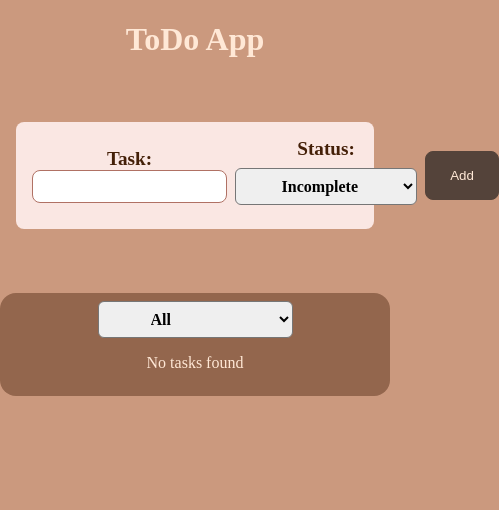
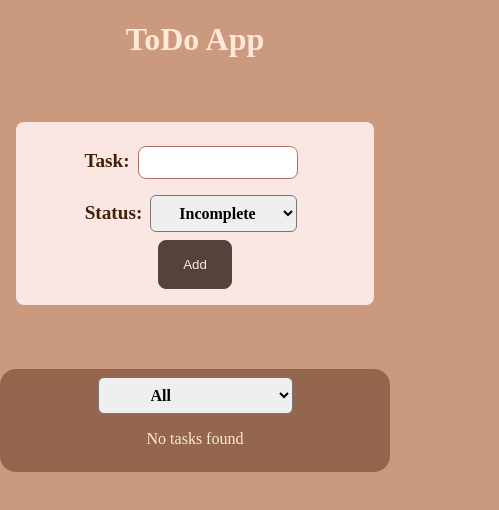
Before and after one commit to sreeyu/todo_list, a React (Create React App) app: page / in a window 390 px wide. Shown: the top 510 px of the page, 499 px wide, since content can reach past the window. Built offline with nearby package versions, Linux system fonts and the light colour scheme.

Commit message:
UI changes

```diff
--- a/src/components/TodoForm/TodoForm.module.css
+++ b/src/components/TodoForm/TodoForm.module.css
@@ -47,3 +47,20 @@
     background-color: #553b2c;
     border: 1px solid #553b2c;
 }
+
+@media (max-width: 768px) {
+
+    .form{
+        display: flex;
+        flex-direction: column;
+    }
+    .form input{
+        width: 10rem;
+        margin: 0.5rem;
+    }
+    .form select{
+        padding: 0.5rem 1.5rem;
+        border-radius: 6px;
+        margin: 0.5rem;
+    }
+}
```
